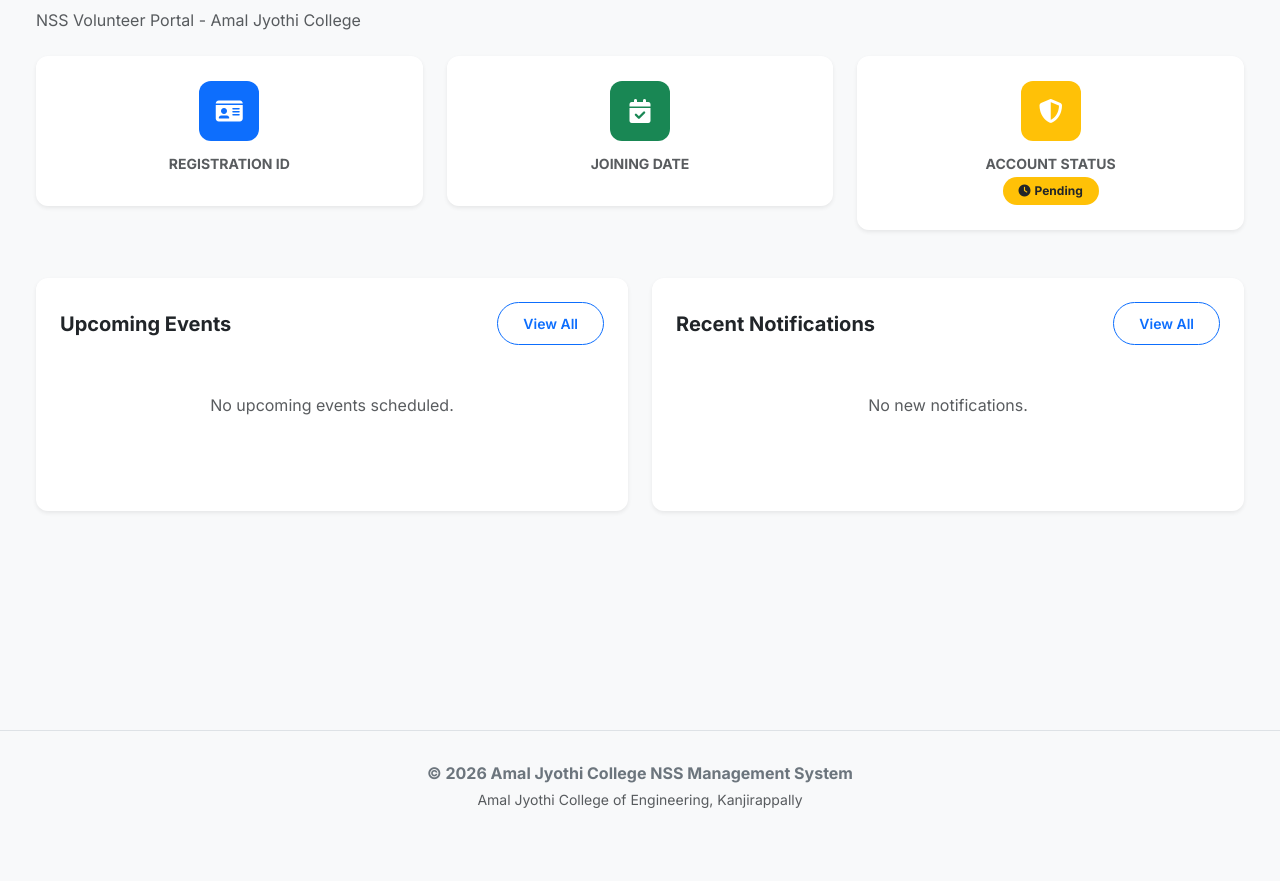
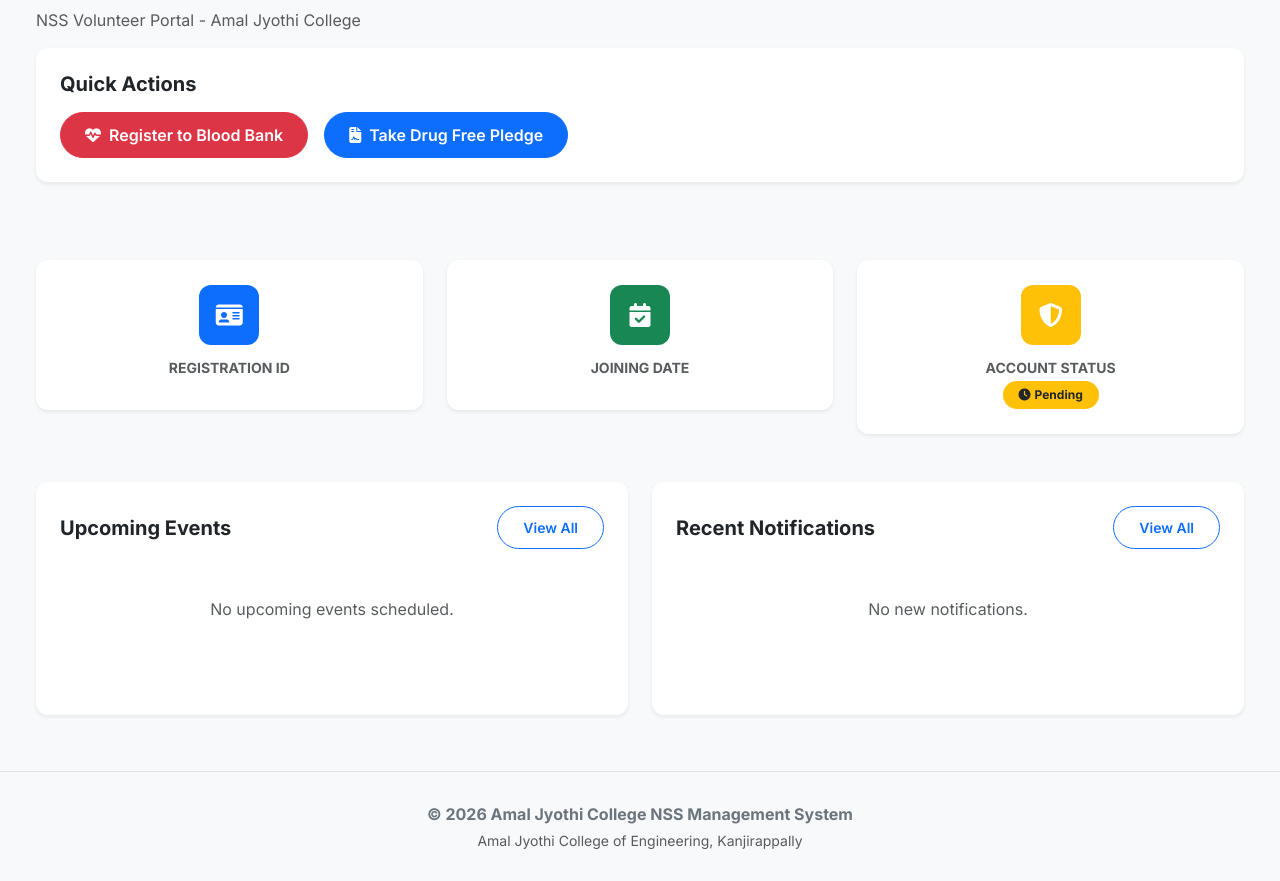
Before and after one commit to Josekutty123/NSS_MANAGEMENT_SYSTEM, a Django app: template templates/volunteer_dashboard.html in a window 1280 px wide. Shown: the part 70-951 px from the top of the page. Before the commit the page ends 878 px from the top, so only its background shows below. Run offline with Django 5.2, Linux system fonts and the light colour scheme; the template is opened without the code that fills it, so the values that code supplies are empty.

Commit message:
Added Blood Bank registration buttons to dashboards

```diff
--- a/templates/leader_dashboard.html
+++ b/templates/leader_dashboard.html
@@ -74,6 +74,12 @@
                         Admin Alerts
                     </a>
                 </div>
+                <div class="col-md-12">
+                    <a href="{% url 'leader_bloodbank_register' %}" class="btn btn-danger w-100 py-3 text-decoration-none">
+                        <i class="fas fa-heartbeat mb-2 d-block fa-lg"></i>
+                        Register to Blood Bank
+                    </a>
+                </div>
             </div>
         </div>
     </div>
--- a/templates/volunteer_dashboard.html
+++ b/templates/volunteer_dashboard.html
@@ -6,6 +6,21 @@
 <div class="mb-4 animate__animated animate__fadeIn">
     <h2 class="fw-bold">Welcome, {{ user.name }}</h2>
     <p class="text-muted">NSS Volunteer Portal - Amal Jyothi College</p>
+
+<div class="row g-4 mb-5">
+    <div class="col-12">
+        <div class="table-card p-4 animate__animated animate__fadeInUp">
+            <h5 class="fw-bold mb-3">Quick Actions</h5>
+            <div class="d-flex gap-3 flex-wrap">
+                <a href="{% url 'volunteer_bloodbank_register' %}" class="btn btn-danger rounded-pill px-4">
+                    <i class="fas fa-heartbeat me-2"></i>Register to Blood Bank
+                </a>
+                <a href="{% url 'volunteer_pledge' %}" class="btn btn-primary rounded-pill px-4">
+                    <i class="fas fa-file-contract me-2"></i>Take Drug Free Pledge
+                </a>
+            </div>
+        </div>
+    </div>
 </div>
 
 <div class="row g-4 mb-5">
```
